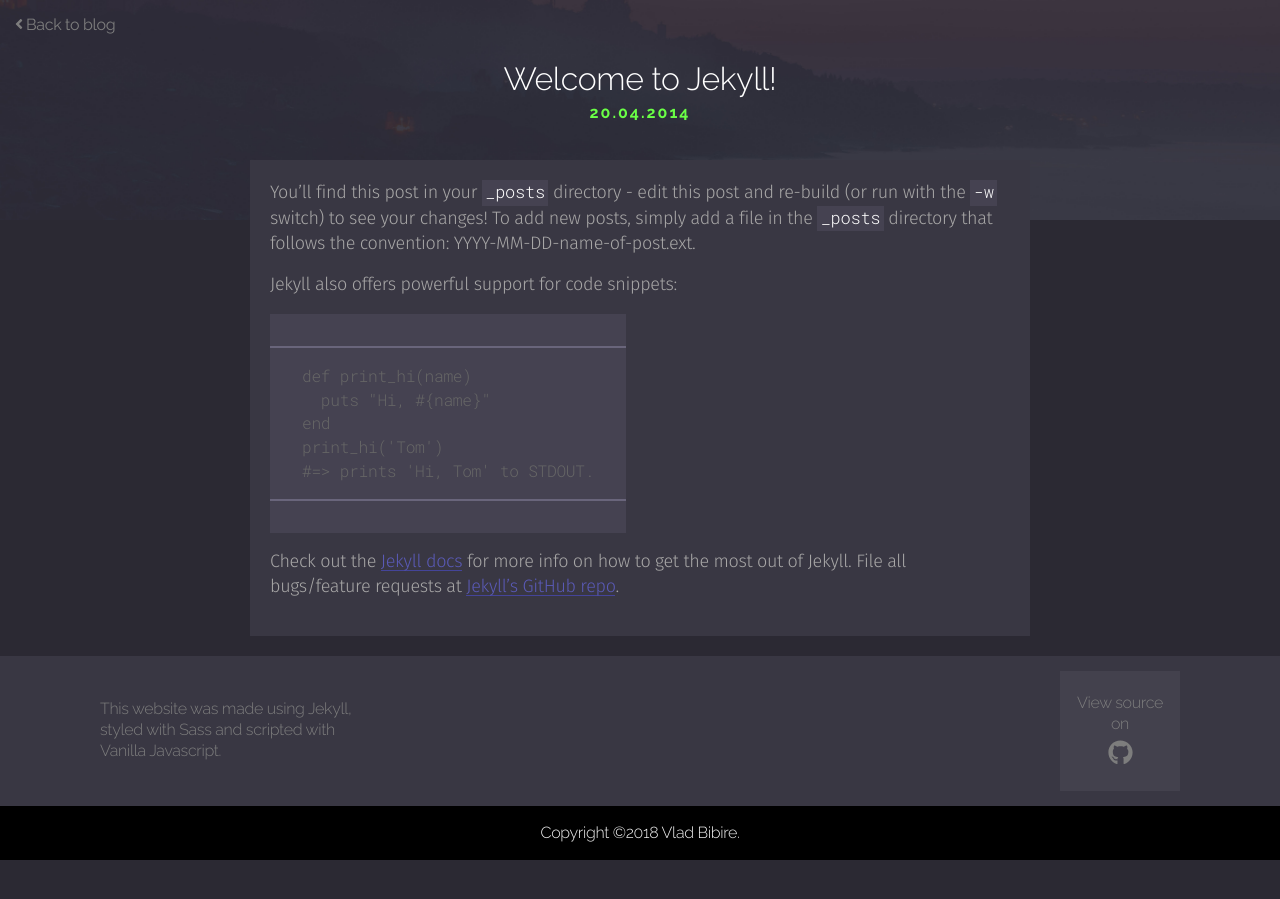
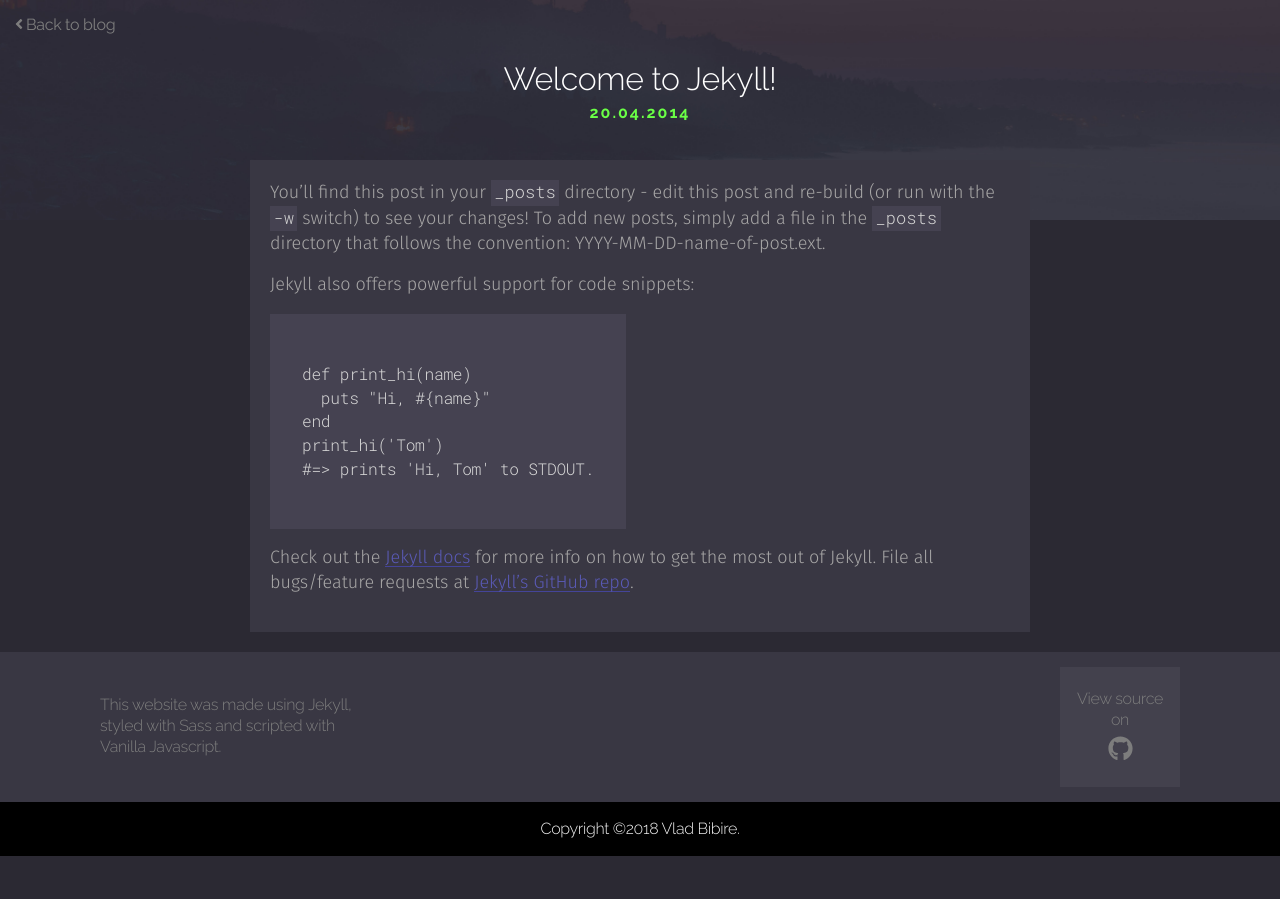
Before and after one commit to hexblend/PersonalWebsiteV2, a Jekyll site: the page built from _posts/2014-04-20-welcome-to-jekyll0.md, in a window 1280 px wide. Built offline with Jekyll 4.4.1, drawn with Linux system fonts in a browser that asks for light colours; nearby versions of some CDN libraries; Markdown is read by kramdown in place of the engine named in the settings.

Commit message:
More Markdown Styling

```diff
--- a/_scss/3-includes/_blogPostHeader.scss
+++ b/_scss/3-includes/_blogPostHeader.scss
@@ -1,5 +1,6 @@
 .blogPostHeader {
   height:220px;
+  // background: $body-bg;
   background: url('../img/main-bg.jpg') no-repeat center center;
   background-size: cover;
   position: relative;
--- a/css/main.css
+++ b/css/main.css
@@ -568,13 +568,12 @@
     font-weight: normal;
     color: #fff; }
   .post-container h1 {
-    margin-top: 1rem;
     margin-bottom: 1rem;
     font-weight: 700; }
   .post-container h2 {
     margin-top: 1rem;
     margin-bottom: 1rem;
-    font-weight: 00; }
+    font-weight: 700; }
   .post-container h3 {
     margin-top: 1rem;
     margin-bottom: 0.5rem;
@@ -591,7 +590,8 @@
     font-weight: 700; }
   .post-container p {
     margin-top: 0;
-    margin-bottom: 1rem; }
+    margin-bottom: 1rem;
+    letter-spacing: 0; }
   .post-container a {
     background-image: linear-gradient(#449, #449);
     background-size: 0.06em 0.06em;
@@ -632,21 +632,21 @@
     font-size: 95%;
     font-family: "Roboto Mono", monospace;
     font-weight: 300;
-    color: #666; }
+    color: #d6d6d6; }
   .post-container pre {
     background: #454251;
     display: block;
     margin: 1rem -2rem;
     padding: 1rem 2rem;
-    border-top: 2px solid #69657b;
-    border-bottom: 2px solid #69657b; }
+    font-family: "Roboto Mono", monospace; }
   .post-container p code {
     padding: 0 0.2em 0.1em;
     background-color: #454251 !important;
     display: inline-block;
     text-indent: 0px;
-    color: #fff;
-    white-space: pre; }
+    color: #d6d6d6;
+    white-space: pre;
+    font-family: "Roboto Mono", monospace; }
   .post-container p var {
     padding: 0 0.2em 0.1em;
     background-color: #eee;
@@ -809,5 +809,5 @@
     height: 0;
     width: 10rem;
     border: 0;
-    border-bottom: 1px solid black;
+    border-bottom: 1px solid #7d7d7d;
     margin: 2rem auto; }
```
Also changed, not shown: _posts/2008-09-08-america-and-the-spirit-of-volunteerism-george-w-bush0.md (+2 -3 lines), _scss/4-pages/posts/_blog_post.scss (+7 -7 lines), 2 other files.
